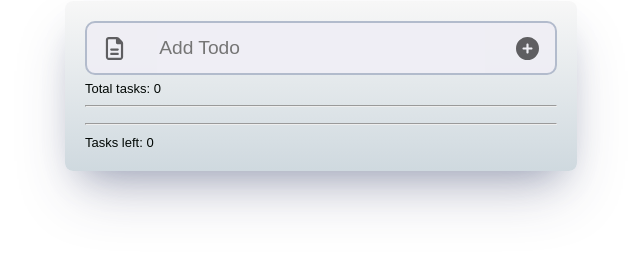
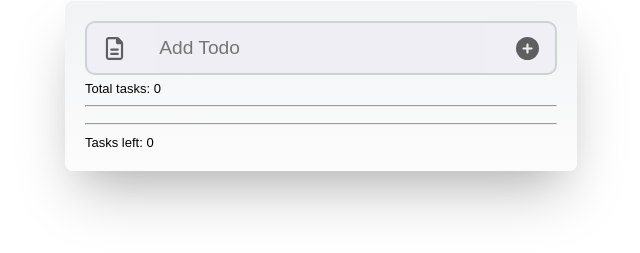
Before and after one commit to MissCSE/To-Do-List, a plain HTML site: page index.html in a window 1280 px wide. Shown: the part 89-342 px from the top of the page, without its empty margins (319-959 px from the left). Drawn offline with Linux system fonts and the light colour scheme.

Commit message:
Update style.css

```diff
--- a/style.css
+++ b/style.css
@@ -8,12 +8,12 @@
   --input-container-color: #efeef5e0;
   --todo-hover-color: #46526c7b;
   --input-color: #efeef5e0;
-  --input-border-color: rgb(178, 187, 204);
-  --todos-left-color: #020805;
+  --input-border-color: rgb(207, 209, 213);
+  --todos-left-color: rgb(2, 2, 2);
   --custom-checkBox-color: #5f6062;
-  --background-gradient: linear-gradient(to top, #cfd9df 0%, #f7f7f7 100%);
-  --container-shadow: rgba(50, 50, 93, 0.25) 0px 30px 60px -12px,
-   rgb(178, 187, 204) 0px 18px 36px -18px;
+  --background-gradient: linear-gradient(#f1f3f4 0%, #fcfcfc 100%);
+  --container-shadow: rgba(6, 0, 0, 0.25) 0px 30px 60px -12px,
+   rgb(232, 232, 232) 0px 18px 36px -18px;
 }
 
 * {
```
